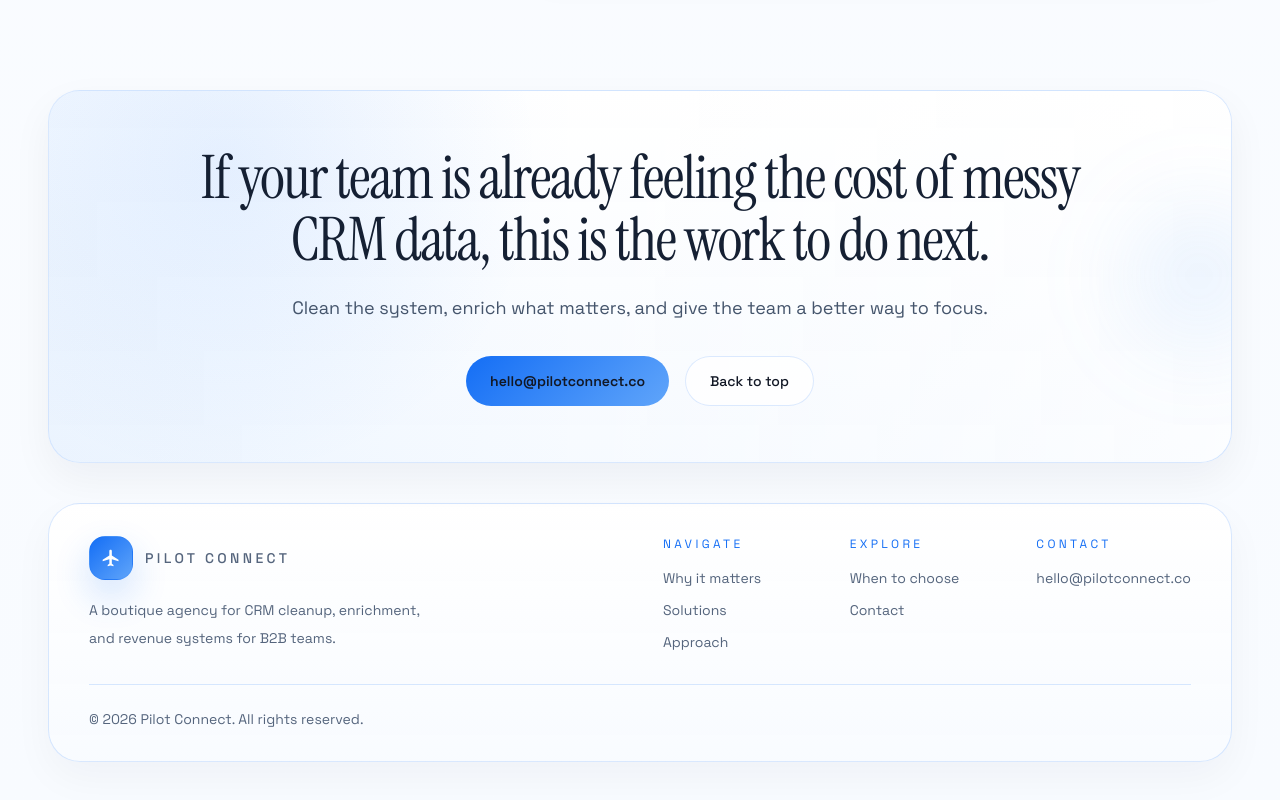
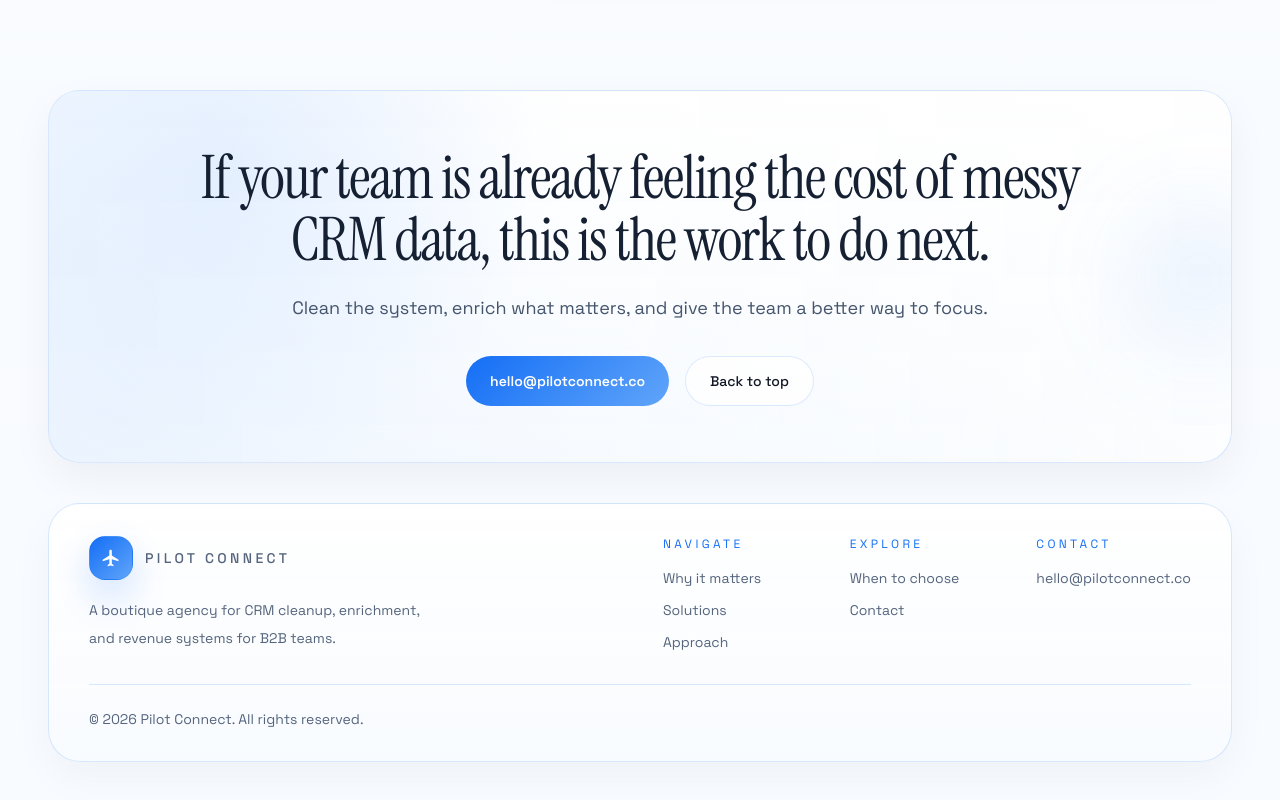
Before and after one commit to karthikpasupathy/pilotconnect-demo, a Next.js app: page / in a window 1280 px wide. Shown: the part 4730-5530 px from the top of the page. Built offline with nearby package versions, Linux system fonts and the light colour scheme.

Commit message:
Fix footer CTA text color

```diff
--- a/src/app/page.tsx
+++ b/src/app/page.tsx
@@ -431,7 +431,7 @@ export default function Home() {
           <div className="relative mt-8 flex flex-col gap-4 sm:flex-row">
             <a
               href="mailto:hello@pilotconnect.co"
-              className="inline-flex items-center justify-center rounded-full bg-[linear-gradient(135deg,#146ef5,#60a5fa)] px-6 py-3.5 text-sm font-semibold text-white transition hover:-translate-y-1 hover:shadow-[0_18px_48px_rgba(20,110,245,0.28)]"
+              className="inline-flex items-center justify-center rounded-full bg-[linear-gradient(135deg,#146ef5,#60a5fa)] px-6 py-3.5 text-sm font-semibold !text-white transition hover:-translate-y-1 hover:shadow-[0_18px_48px_rgba(20,110,245,0.28)]"
             >
               hello@pilotconnect.co
             </a>
```
